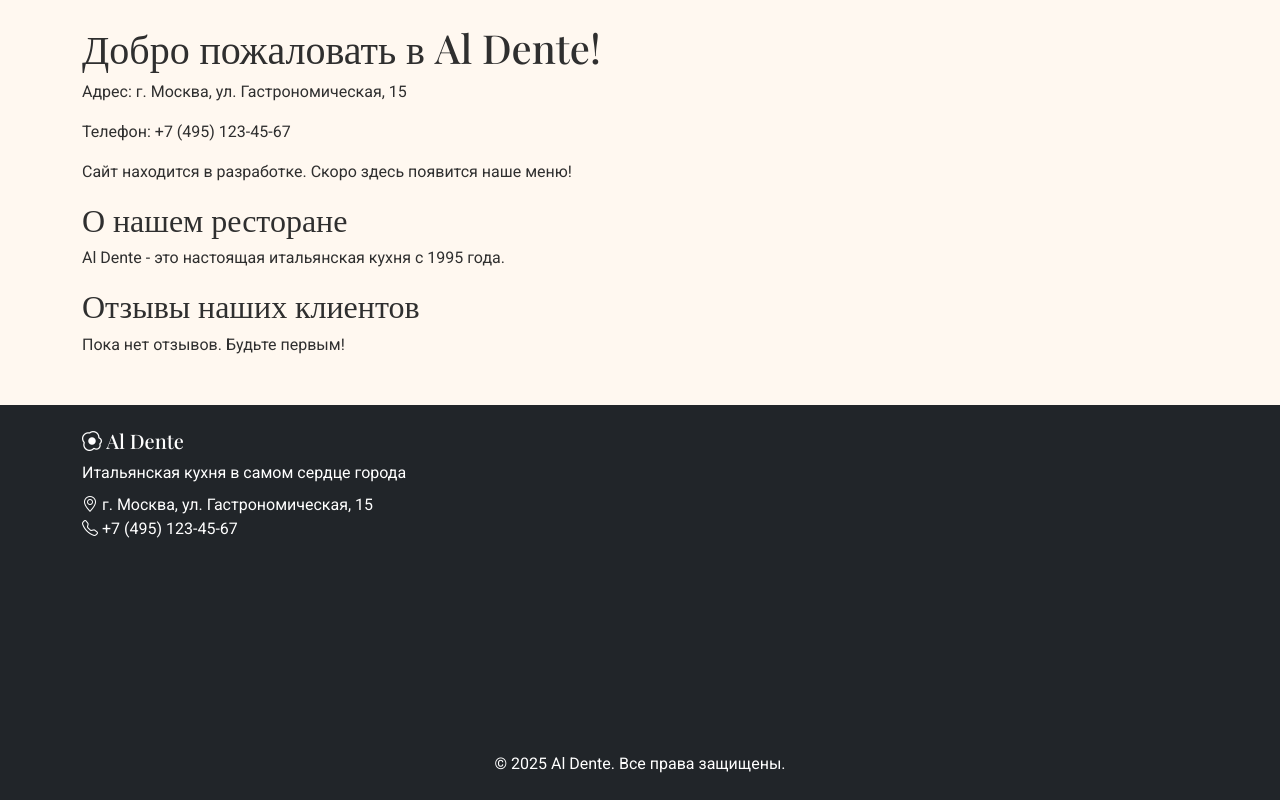
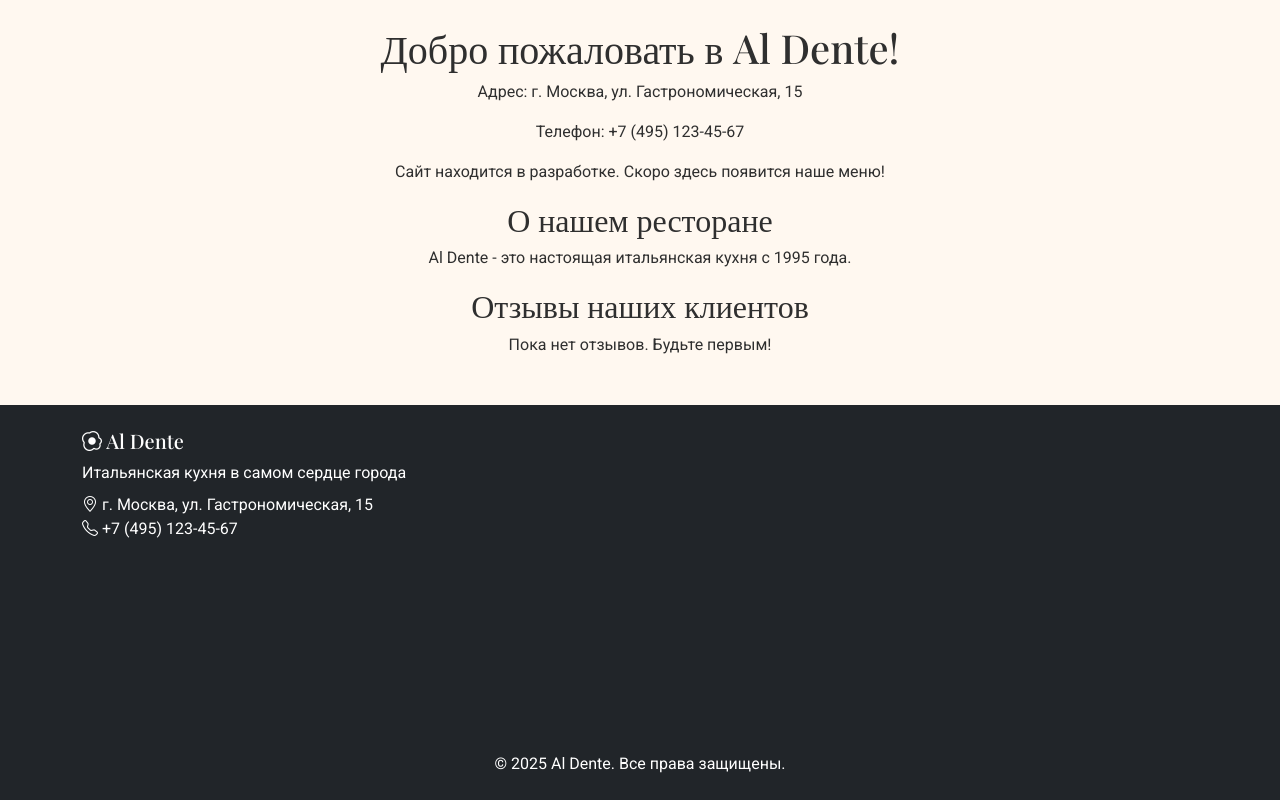
Before and after one commit to Alex-Berezovsky-non/Rest_Project, a Django app: page / in a window 1280 px wide. Shown: the part 56-856 px from the top of the page. Run offline with Django 5.2, Linux system fonts and the light colour scheme; data that the repository does not hold is empty.

Commit message:
RU: style: центрирование заголовков и текста ENG: style: centering headings and text

```diff
--- a/core/templates/core/home.html
+++ b/core/templates/core/home.html
@@ -4,27 +4,28 @@
 {% block content %}
 <div class="main-content">
   <section class="hero">
+    <section class="hero text-center">
     <h1>{{ welcome_message }}</h1>
     <p>Адрес: {{ address }}</p>
     <p>Телефон: {{ phone }}</p>
     <p>Сайт находится в разработке. Скоро здесь появится наше меню!</p>
   </section>
 
-  <section class="about">
+  <section class="about text-center">
     <h2>О нашем ресторане</h2>
     <p>Al Dente - это настоящая итальянская кухня с 1995 года.</p>
   </section>
 </div>
 
 <!-- Блок отзывов -->
-<div class="reviews-section">
+<div class="reviews-section text-center">
   <h2>Отзывы наших клиентов</h2>
 
   {% if reviews %}
     <div class="reviews-container">
       {% for review in reviews %}
         <div class="review-card">
-          <div class="review-header">
+          <div class="review-header justify-content-center">
             <div class="review-stars">
               {% for i in "12345" %}
                 <span class="star {% if forloop.counter <= review.rating %}active{% endif %}">★</span>
@@ -39,7 +40,7 @@
             </span>
             <span class="review-date">{{ review.created_at|date:"d.m.Y" }}</span>
           </div>
-          <div class="review-text">
+          <div class="review-text text-center">
             <p>{{ review.text }}</p>
           </div>
         </div>
--- a/reviews/templates/reviews/list.html
+++ b/reviews/templates/reviews/list.html
@@ -7,14 +7,14 @@
 {% endblock %}
 
 {% block content %}
-<section class="reviews-section">
+<section class="reviews-section text-center">
     <h2>{% block reviews_title %}Последние отзывы{% endblock %}</h2>
 
     {% if reviews %}
     <div class="reviews-container">
         {% for review in reviews %}
         <div class="review-card">
-            <div class="review-header">
+            <div class="review-header justify-content-center">
                 <div class="review-stars">
                     {% for i in "12345" %}
                     <span class="star {% if forloop.counter <= review.rating %}active{% endif %}">★</span>
@@ -23,7 +23,7 @@
                 <span class="review-author">{{ review.author_name }}</span>
                 <span class="review-date">{{ review.created_at|date:"d.m.Y" }}</span>
             </div>
-            <div class="review-text">
+            <div class="review-text text-center">
                 <p>{{ review.text }}</p>
             </div>
         </div>
```
Also changed, not shown: core/static/css/main.css (+24 -0 lines).
